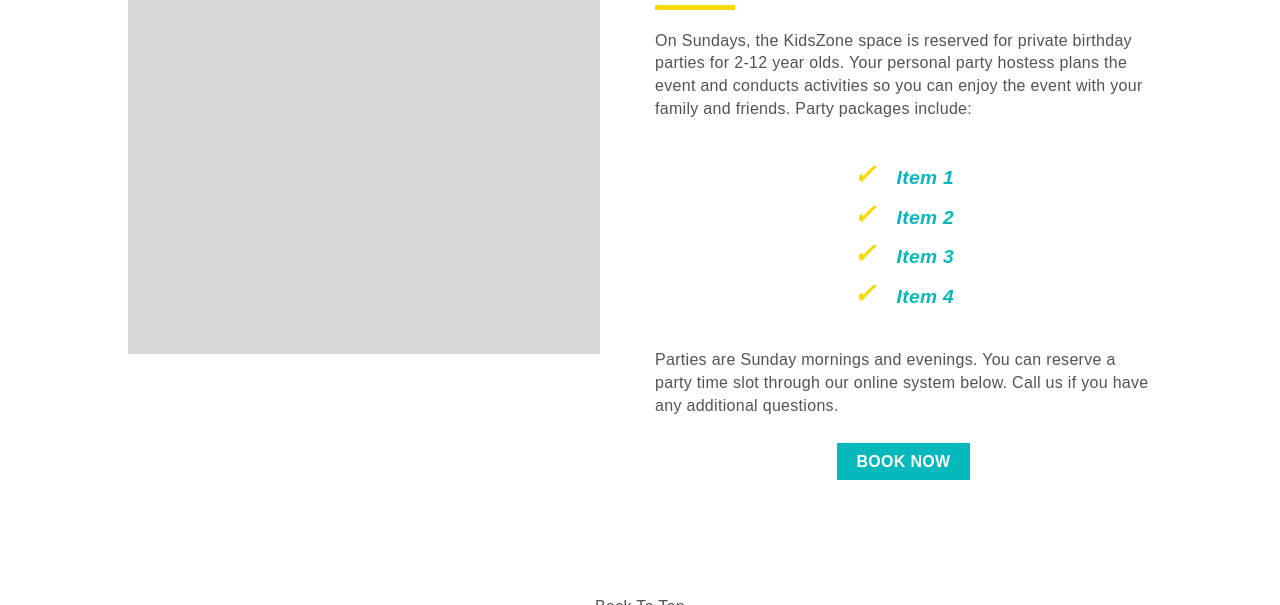
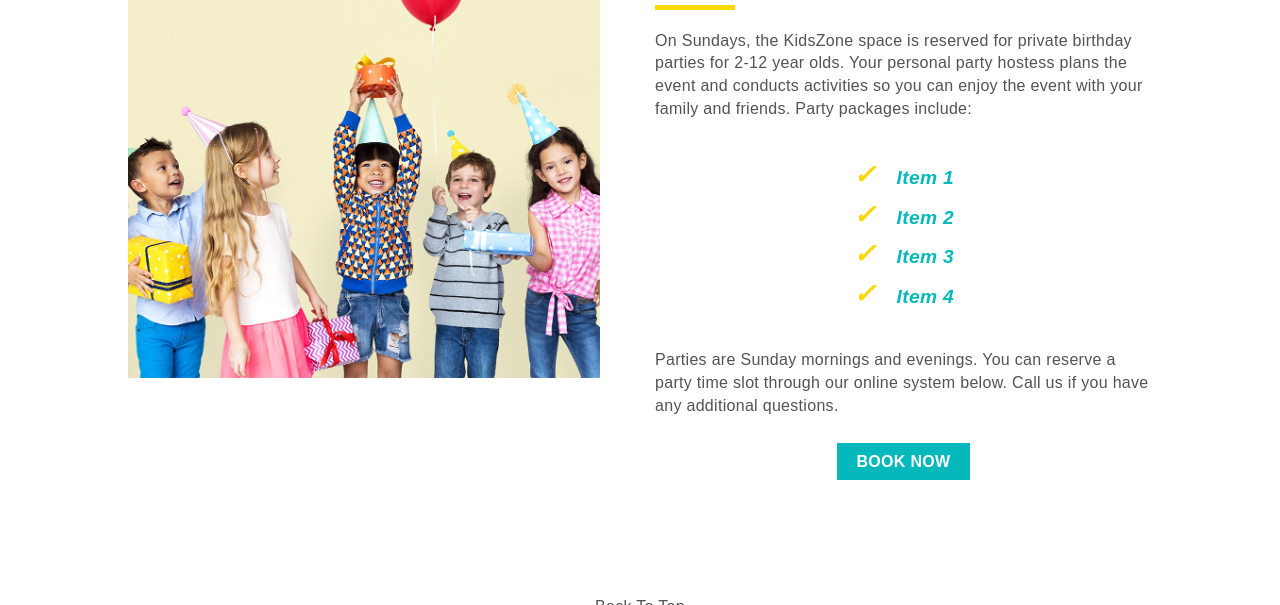
Before and after one commit to igrozeva13/KidsZone, a plain HTML site: page pages/birthdays.html in a window 1280 px wide. Shown: the part 495-1100 px from the top of the page. Drawn offline with nearby package versions, Linux system fonts and the light colour scheme; a web font is replaced by a local one.

Commit message:
added photo for birthdays

```diff
--- a/pages/birthdays.html
+++ b/pages/birthdays.html
@@ -94,7 +94,7 @@
   <div class="events-page">
     <div class="row">
       <div class="col-md-6">
-        <img src="../img/event-placeholder.png" alt="placeholder">
+        <img src="../img/birthday-party.jpg" alt="placeholder">
       </div>
       <div class="col-md-6">
         <h1>BIRTHDAY PARTIES</h1>
```
Also changed, not shown: img/birthday-party.jpg (added).
